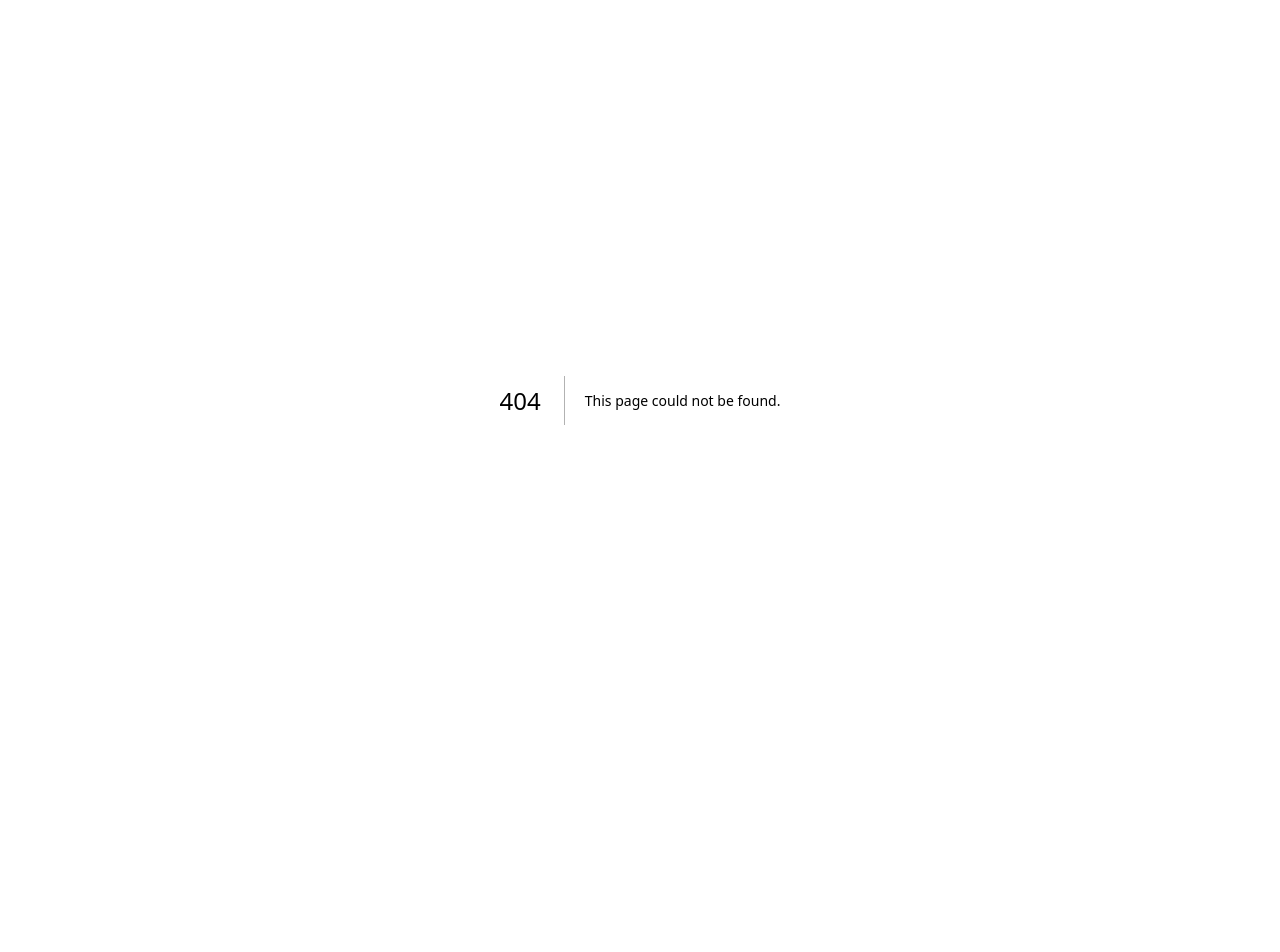
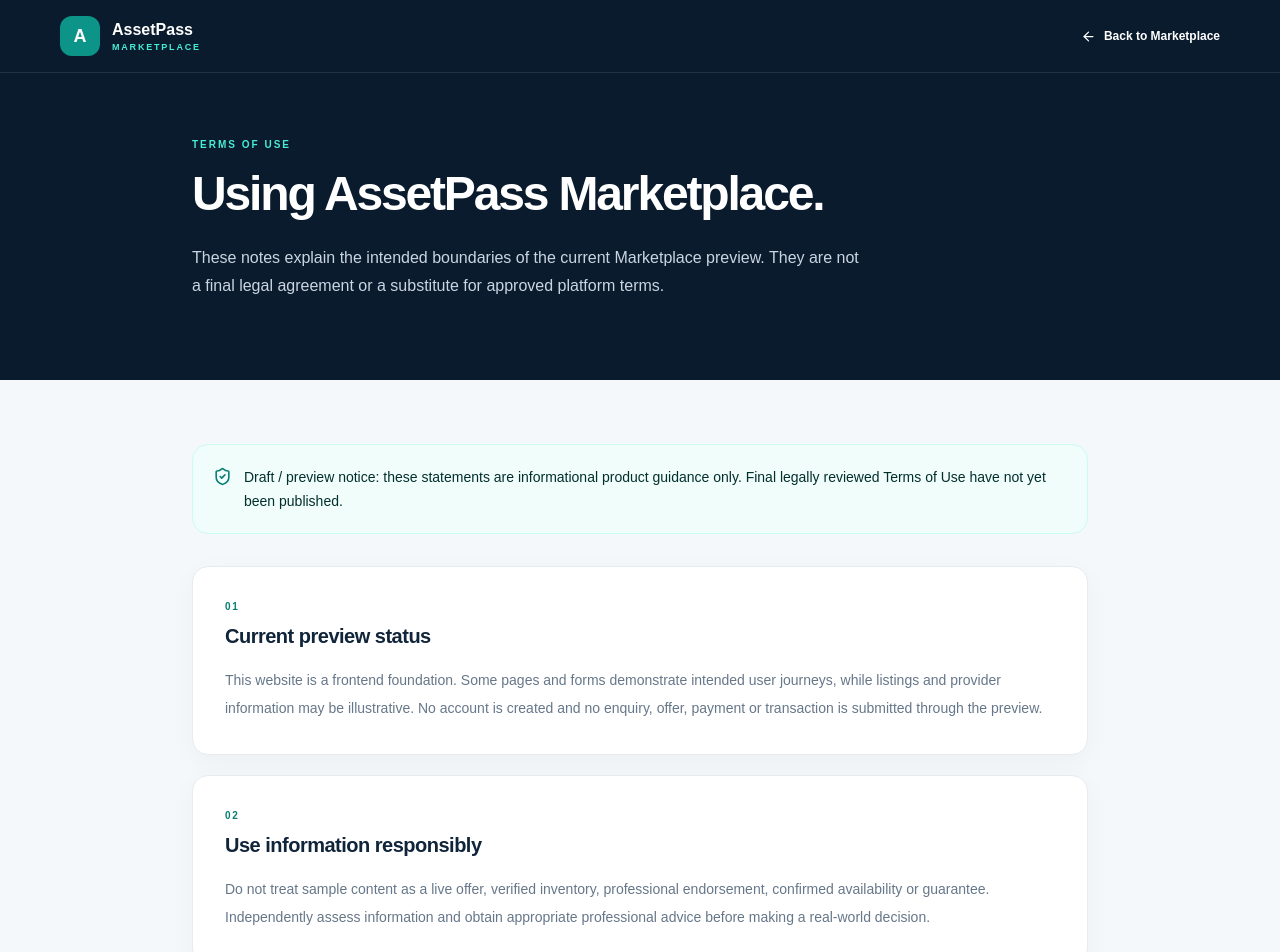
Before and after one commit to hlestakovjames/assetpass-marketplace, a Next.js app: page /terms in a window 1280 px wide. Before the commit this address had no page. Shown: the top 952 px of the page. Before the commit the page ends 800 px from the top, so only its background shows below. Built offline with nearby package versions, Linux system fonts and the light colour scheme.

Commit message:
feat: add Marketplace terms information page

```diff
--- /dev/null
+++ b/src/app/terms/page.tsx
@@ -0,0 +1,28 @@
+import type { Metadata } from "next";
+import { InfoPage } from "@/components/marketplace/info-page";
+
+export const metadata: Metadata = {
+  title: "Terms | AssetPass Marketplace",
+  description: "Current use guidance and draft terms status for AssetPass Marketplace.",
+};
+
+export default function TermsPage() {
+  return (
+    <InfoPage
+      eyebrow="Terms of use"
+      title="Using AssetPass Marketplace."
+      intro="These notes explain the intended boundaries of the current Marketplace preview. They are not a final legal agreement or a substitute for approved platform terms."
+      sections={[
+        { title: "Current preview status", body: <p>This website is a frontend foundation. Some pages and forms demonstrate intended user journeys, while listings and provider information may be illustrative. No account is created and no enquiry, offer, payment or transaction is submitted through the preview.</p> },
+        { title: "Use information responsibly", body: <p>Do not treat sample content as a live offer, verified inventory, professional endorsement, confirmed availability or guarantee. Independently assess information and obtain appropriate professional advice before making a real-world decision.</p> },
+        { title: "Listings and authority", body: <p>In the intended Marketplace model, a listing is an offer to transact and is not the canonical asset record. A person should list or sell an asset only where they are the current legal owner or hold explicit, valid authority to do so. Custody, possession, organisational membership or account access alone does not establish sale authority.</p> },
+        { title: "Transactions and transfers", body: <p>A listing or accepted offer does not itself transfer legal ownership or custody. Payment status is not proof that an asset has been transferred. Any future transaction workflow must follow the applicable agreements, verification, payment, fulfilment and authoritative AssetPass domain processes.</p> },
+        { title: "Prohibited misuse", body: <p>Do not attempt to misrepresent identity or authority, submit misleading listings, misuse another person's information, interfere with platform security, or use the service for unlawful activity. Detailed enforcement rules and remedies will be set out in the approved terms before live transactional services launch.</p> },
+        { title: "Final terms", body: <p>Formal terms, governing law, liability provisions, dispute handling, user responsibilities and service-specific conditions require legal and product approval before the Marketplace launches live services. This page is a clearly labelled interim explanation, not that final instrument.</p> },
+      ]}
+      notice="Draft / preview notice: these statements are informational product guidance only. Final legally reviewed Terms of Use have not yet been published."
+      actionLabel="Read trust guidance"
+      actionHref="/trust"
+    />
+  );
+}
```
